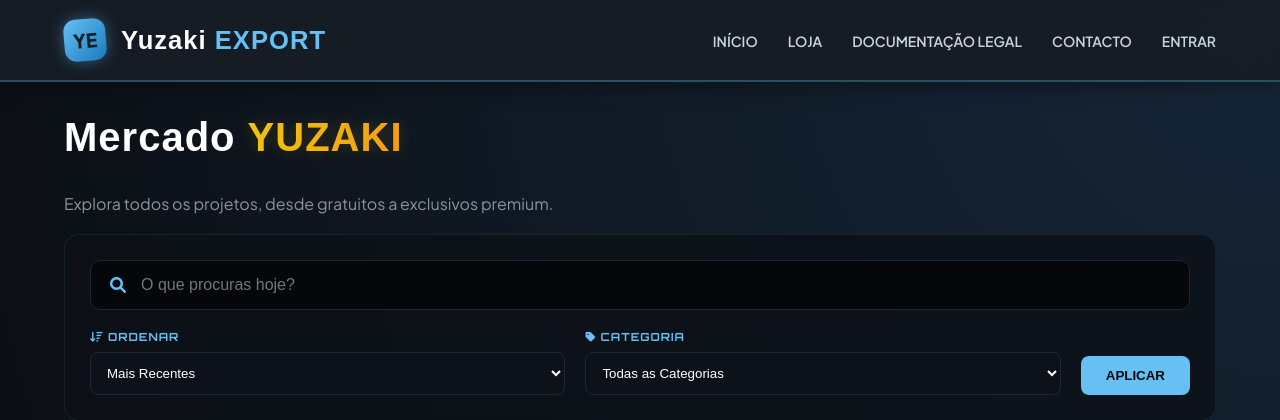
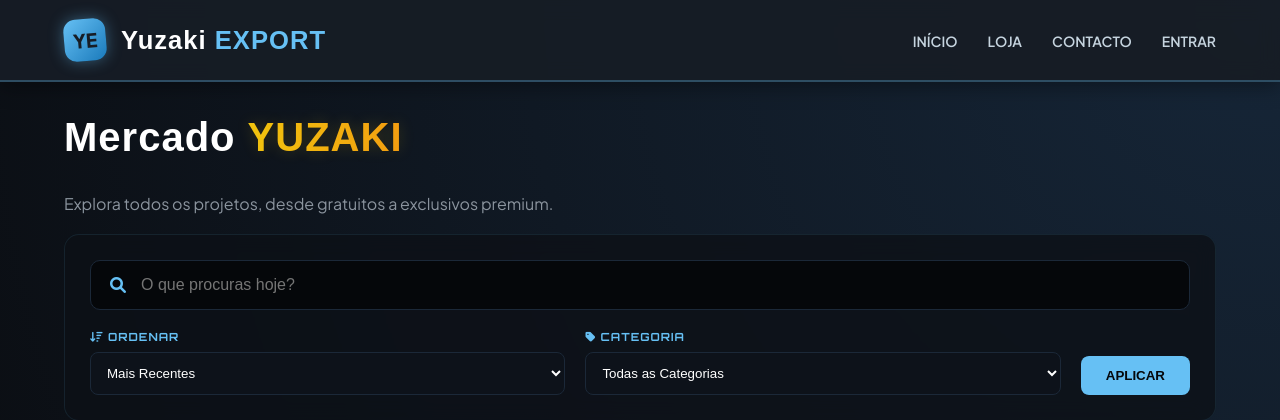
Before and after one commit to legalyuzakiexport-debug/Yuzaki-Export-Web, a Flask app: page /loja in a window 1280 px wide. Shown: the top 420 px of the page. Run offline with Flask 3, Linux system fonts and the light colour scheme; data that the repository does not hold is empty.

Commit message:
Fix HTML structure and formatting in loja.html

```diff
--- a/templates/loja.html
+++ b/templates/loja.html
@@ -24,7 +24,6 @@
     <ul class="nav-links">
         <li><a href="{{ url_for('Index') }}">Início</a></li>
         <li><a href="{{ url_for('Loja') }}" class="active">Loja</a></li>
-        <li><a href="{{ url_for('Privacidade') }}">Documentação Legal</a></li>
         <li><a href="{{ url_for('Contacto') }}">Contacto</a></li>
 
         {% if session.get('user_id') %}
```
